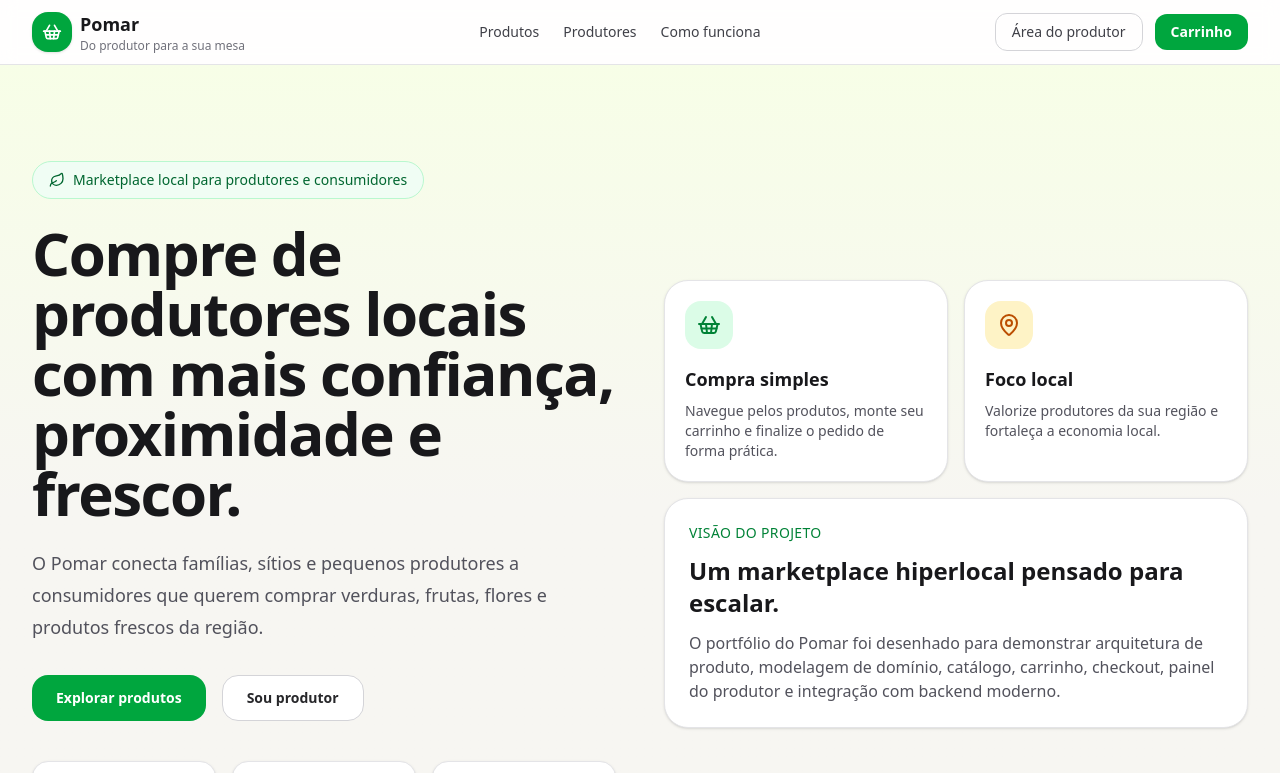
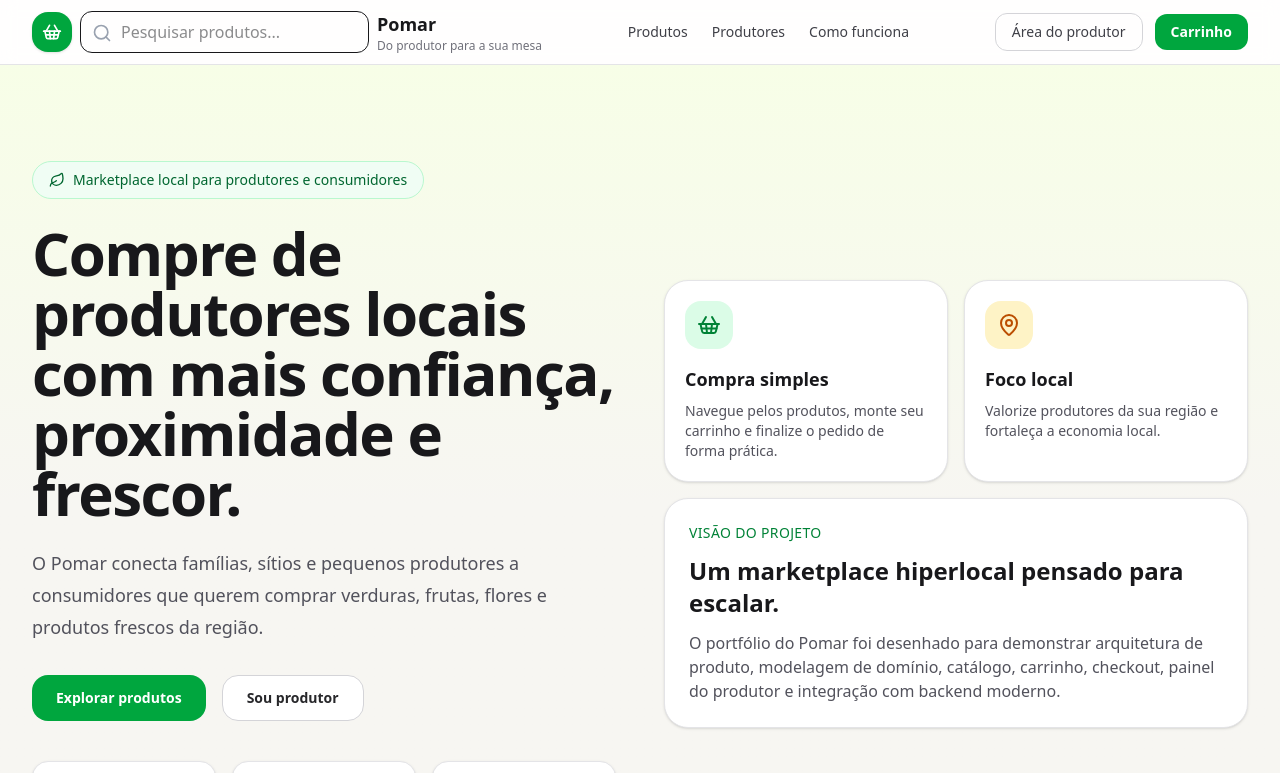
Before and after one commit to opedromeireless/pomar, a Next.js app: page / in a window 1280 px wide. Shown: the top 773 px of the page. Built offline with nearby package versions, Linux system fonts and the light colour scheme.

Commit message:
feat: implement product search

```diff
--- /dev/null
+++ b/app/busca/page.tsx
@@ -0,0 +1,34 @@
+import { products } from "@/data/mock-data";
+import { ProductCard } from "@/components/product/product-card";
+
+type SearchPageProps = {
+  searchParams: Promise<{
+    q?: string;
+  }>;
+};
+
+export default async function SearchPage({ searchParams }: SearchPageProps) {
+  const { q = "" } = await searchParams;
+
+  const filteredProducts = products.filter((product) =>
+    product.name.toLowerCase().includes(q.toLowerCase()),
+  );
+
+  return (
+    <main className="mx-auto max-w-7xl px-6 py-12">
+      <h1 className="mb-8 text-4xl font-bold">Resultado da busca</h1>
+
+      <p className="mb-8 text-gray-600">
+        Pesquisando por: <strong>{q}</strong>
+      </p>
+
+      <div className="grid gap-6 md:grid-cols-2 xl:grid-cols-3">
+        {filteredProducts.map((product) => (
+          <ProductCard key={product.id} product={product} />
+        ))}
+      </div>
+
+      {filteredProducts.length === 0 && <p>Nenhum produto encontrado.</p>}
+    </main>
+  );
+}
--- a/components/layout/header.tsx
+++ b/components/layout/header.tsx
@@ -1,6 +1,7 @@
 import Link from "next/link";
 import { ShoppingBasket } from "lucide-react";
 import { Container } from "./container";
+import { Search } from "lucide-react";
 
 export function Header() {
   return (
@@ -10,7 +11,21 @@ export function Header() {
           <div className="flex h-10 w-10 items-center justify-center rounded-2xl bg-green-600 text-white shadow-sm">
             <ShoppingBasket className="h-5 w-5" />
           </div>
+          <form
+            action="/busca"
+            className="hidden flex-1 justify-center lg:flex"
+          >
+            <div className="relative w-full max-w-md">
+              <Search className="absolute left-3 top-3 h-5 w-5 text-gray-400" />
 
+              <input
+                type="text"
+                name="q"
+                placeholder="Pesquisar produtos..."
+                className="w-full rounded-xl border py-2 pl-10 pr-4"
+              />
+            </div>
+          </form>
           <div className="flex flex-col leading-none">
             <span className="text-lg font-bold text-zinc-900">Pomar</span>
             <span className="text-xs text-zinc-500">
```
